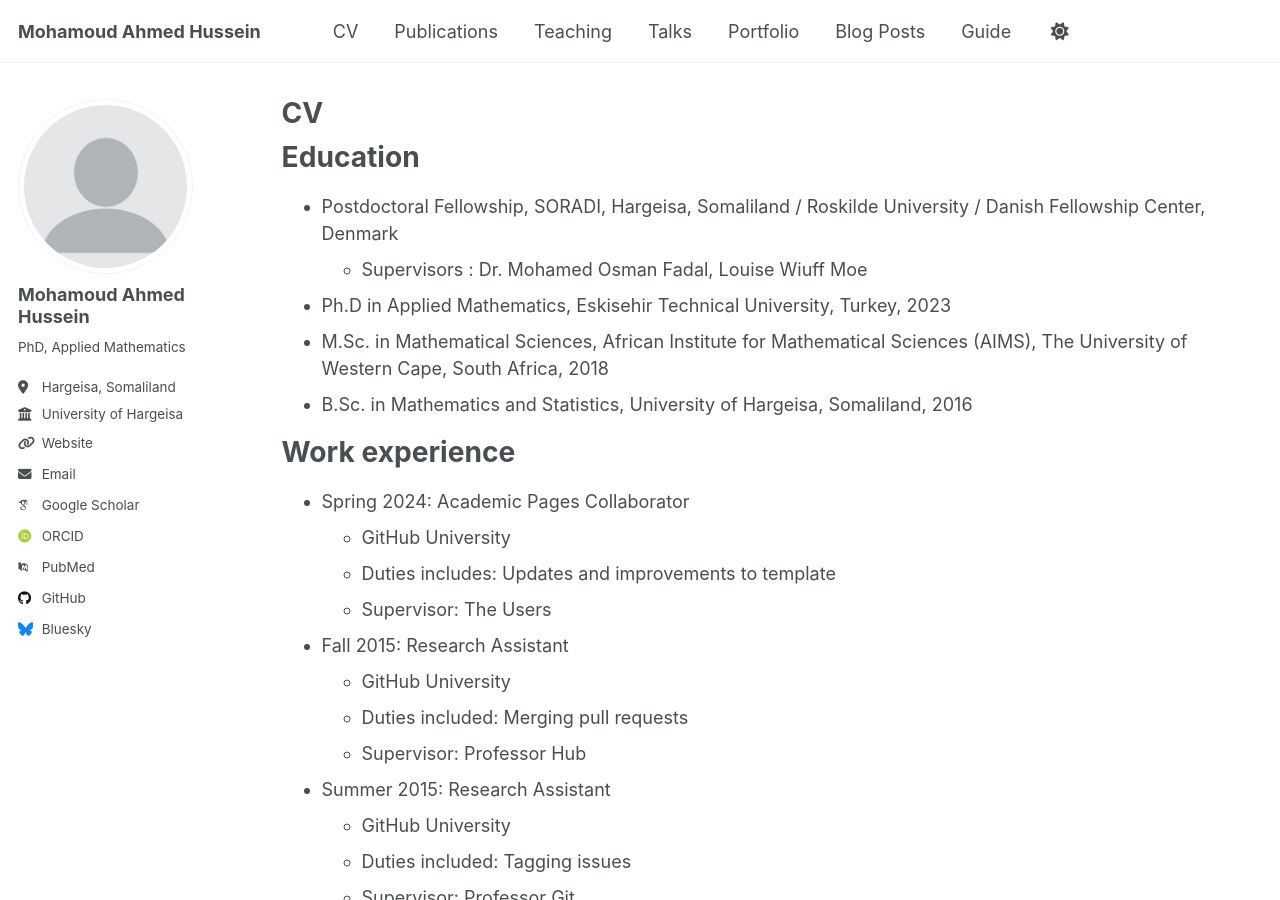
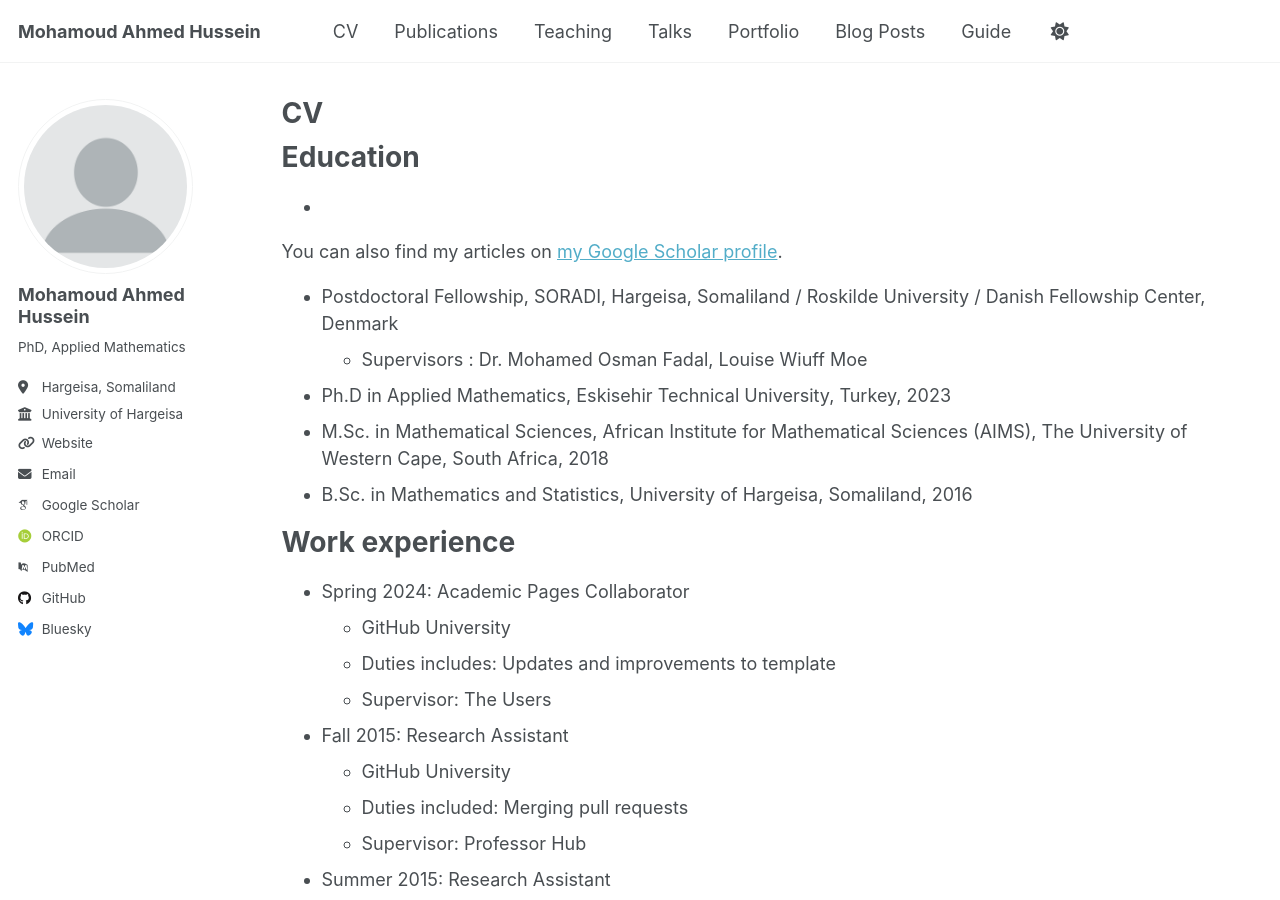
Before and after one commit to DrMohamoud/DrMohamoud.github.io, a Jekyll site: the page built from _pages/cv.md, in a window 1280 px wide and 900 px high. Built offline with Jekyll 4.4.1, drawn with Linux system fonts in a browser that asks for light colours; some web fonts are replaced; a script that is not in the unit is left out.

Commit message:
Update cv.md

```diff
--- a/_pages/cv.md
+++ b/_pages/cv.md
@@ -11,6 +11,11 @@
 
 Education
 ======
+* {% if site.author.googlescholar %}
+  <div class="wordwrap">You can also find my articles on <a href="{{site.author.googlescholar}}">my Google Scholar profile</a>.</div>
+{% endif %}
+
+{% include base_path %}
 * Postdoctoral Fellowship, SORADI, Hargeisa, Somaliland  / Roskilde University / Danish Fellowship Center, Denmark
   * Supervisors : Dr. Mohamed Osman Fadal, Louise Wiuff Moe
 * Ph.D in Applied Mathematics, Eskisehir Technical University, Turkey, 2023
```
